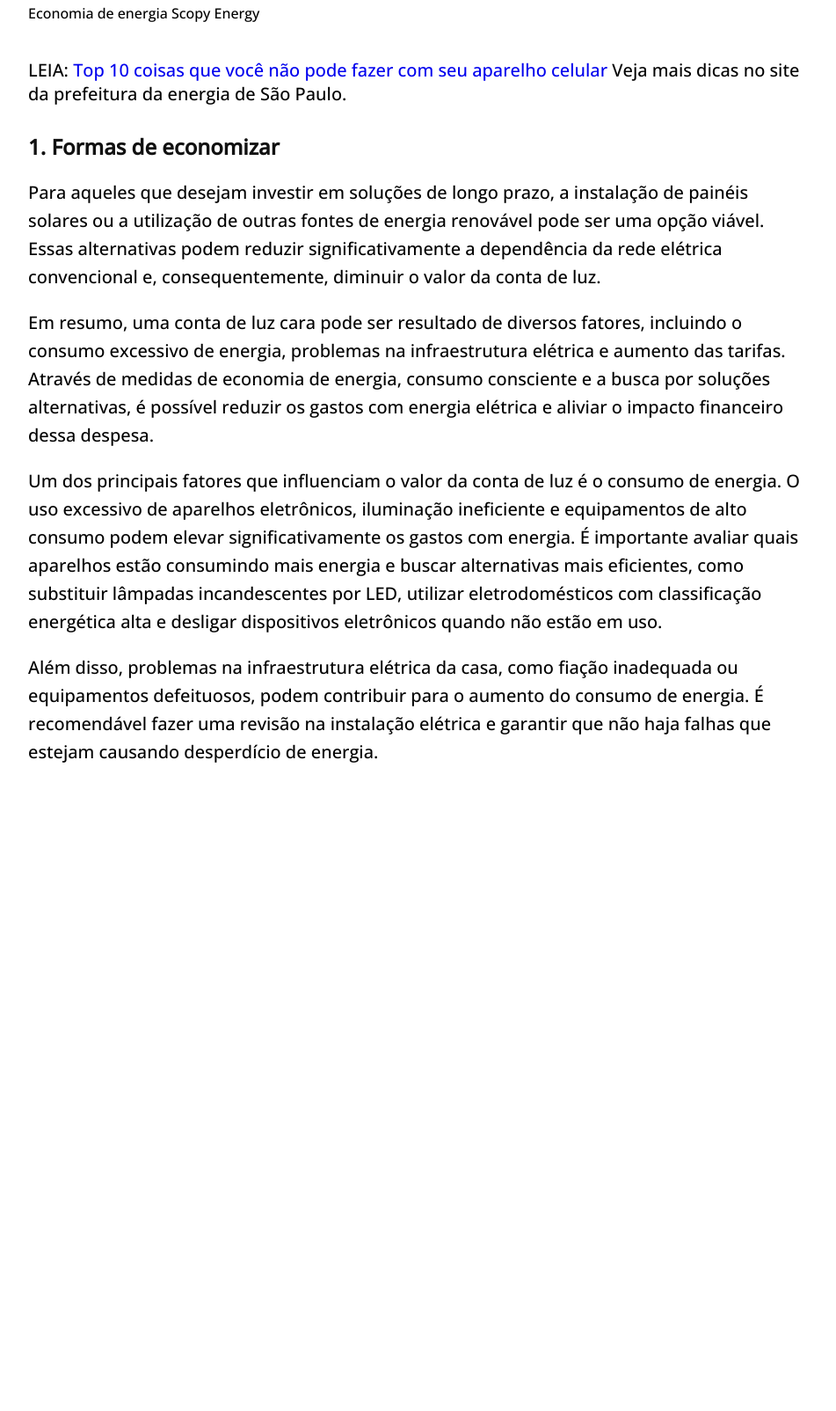
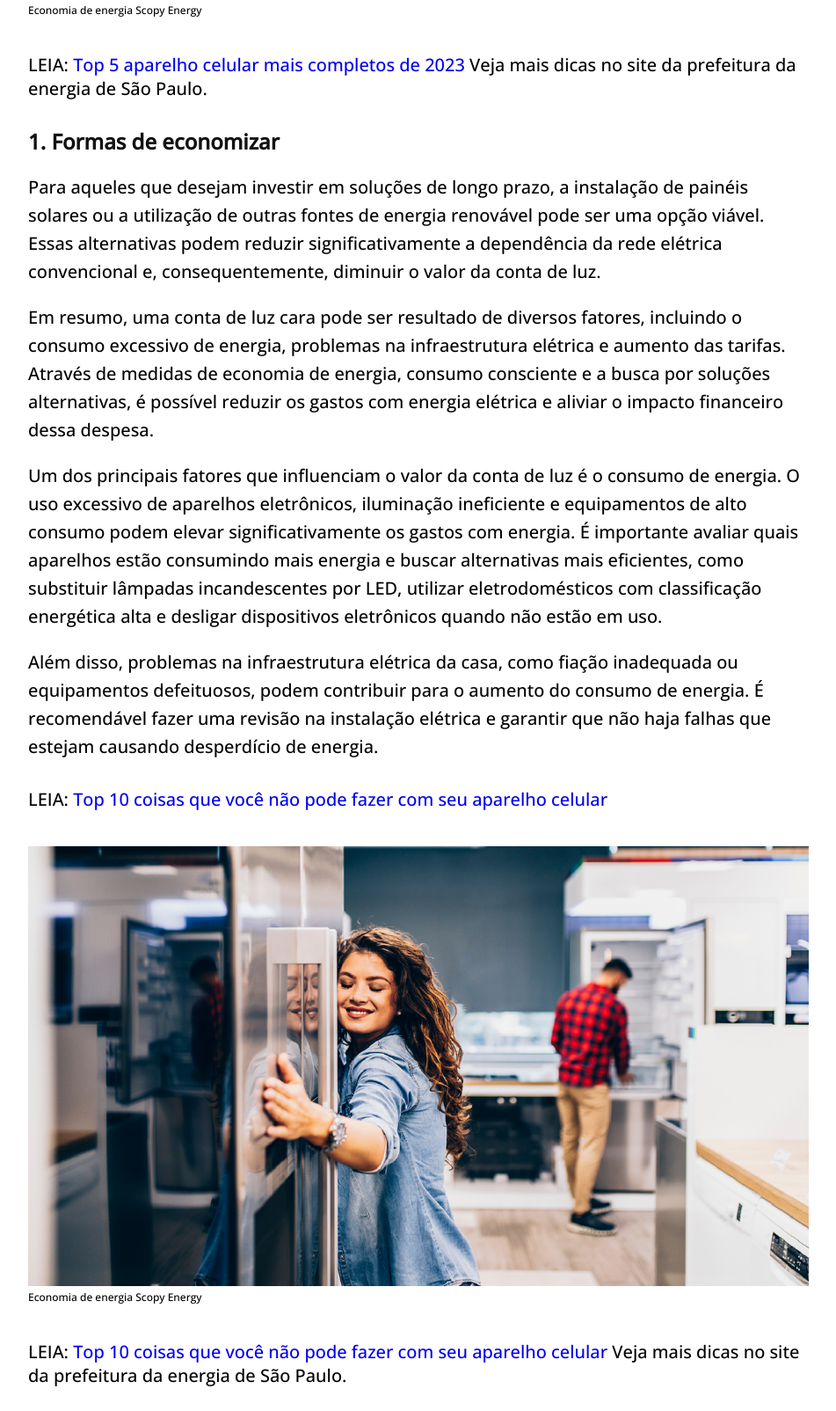
Before and after one commit to Dan1e1rodrigues/Cursos-Programador-BR, a plain HTML site: page MEUSEXERCICIOS/PAGINADENOTICIAS/index.html in a window 1280 px wide. Shown: the part 1606-3210 px from the top of the page at 88% size, without its empty margins (164-1115 px from the left). Before the commit the page ends 2527 px from the top, so only its background shows below. Drawn offline with nearby package versions, Linux system fonts and the light colour scheme.

Commit message:
finalização projeto
Projeto site de noticias finalizado.

```diff
--- a/MEUSEXERCICIOS/PAGINADENOTICIAS/index.html
+++ b/MEUSEXERCICIOS/PAGINADENOTICIAS/index.html
@@ -87,6 +87,44 @@
                 <div class="cta">
                     LEIA:
                     <a href="#">
+                        Top 5 aparelho celular mais completos de 2023
+                    </a>
+                    Veja mais dicas no site da prefeitura da energia de São Paulo.
+                </div>
+
+                <h2>1. Formas de economizar</h2>
+
+                <p>
+                    Para aqueles que desejam investir em soluções de longo prazo, a instalação de painéis solares ou a utilização de outras fontes de energia renovável pode ser uma opção viável. Essas alternativas podem reduzir significativamente a dependência da rede elétrica convencional e, consequentemente, diminuir o valor da conta de luz.
+                </p>
+
+                <p>
+                    Em resumo, uma conta de luz cara pode ser resultado de diversos fatores, incluindo o consumo excessivo de energia, problemas na infraestrutura elétrica e aumento das tarifas. Através de medidas de economia de energia, consumo consciente e a busca por soluções alternativas, é possível reduzir os gastos com energia elétrica e aliviar o impacto financeiro dessa despesa.
+                </p>
+
+                <p>
+                    Um dos principais fatores que influenciam o valor da conta de luz é o consumo de energia. O uso excessivo de aparelhos eletrônicos, iluminação ineficiente e equipamentos de alto consumo podem elevar significativamente os gastos com energia. É importante avaliar quais aparelhos estão consumindo mais energia e buscar alternativas mais eficientes, como substituir lâmpadas incandescentes por LED, utilizar eletrodomésticos com classificação energética alta e desligar dispositivos eletrônicos quando não estão em uso.
+                </p>
+
+                <p>
+                    Além disso, problemas na infraestrutura elétrica da casa, como fiação inadequada ou equipamentos defeituosos, podem contribuir para o aumento do consumo de energia. É recomendável fazer uma revisão na instalação elétrica e garantir que não haja falhas que estejam causando desperdício de energia.
+                </p>
+
+                <div class="cta">
+                    LEIA:
+                    <a href="#">
+                        Top 10 coisas que você não pode fazer com seu aparelho celular
+                    </a>
+                </div>
+
+                <figure>
+                    <img src="img/CMO-25_01-Post-Blog-Eletrodomésticos-para-cozinha-BLOG_Easy-Resize.com_.jpg" alt="Figura ilustrativa economia">
+                    <figcaption>Economia de energia Scopy Energy</figcaption>
+                </figure>
+
+                <div class="cta">
+                    LEIA:
+                    <a href="#">
                         Top 10 coisas que você não pode fazer com seu aparelho celular
                     </a>
                     Veja mais dicas no site da prefeitura da energia de São Paulo.
@@ -109,8 +147,12 @@
                 <p>
                     Além disso, problemas na infraestrutura elétrica da casa, como fiação inadequada ou equipamentos defeituosos, podem contribuir para o aumento do consumo de energia. É recomendável fazer uma revisão na instalação elétrica e garantir que não haja falhas que estejam causando desperdício de energia.
                 </p>
+
             </div>
+
     </div>
+
+    <div class="footer">o</div>
 
 </body>
 </html>
--- a/MEUSEXERCICIOS/PAGINADENOTICIAS/style.css
+++ b/MEUSEXERCICIOS/PAGINADENOTICIAS/style.css
@@ -73,8 +73,14 @@ p {
 figure{
     padding: 0;
     margin: 40px 0;
+    font-size: 12px;
 }
 
 figure > img {
     width: 100%;
 }
+
+.footer{
+    background-color: #111;
+    width: 100%;
+}
```
Also changed, not shown: MEUSEXERCICIOS/PAGINADENOTICIAS/img/CMO-25_01-Post-Blog-Eletrodomésticos-para-cozinha-BLOG_Easy-Resize.com_.jpg (added).
